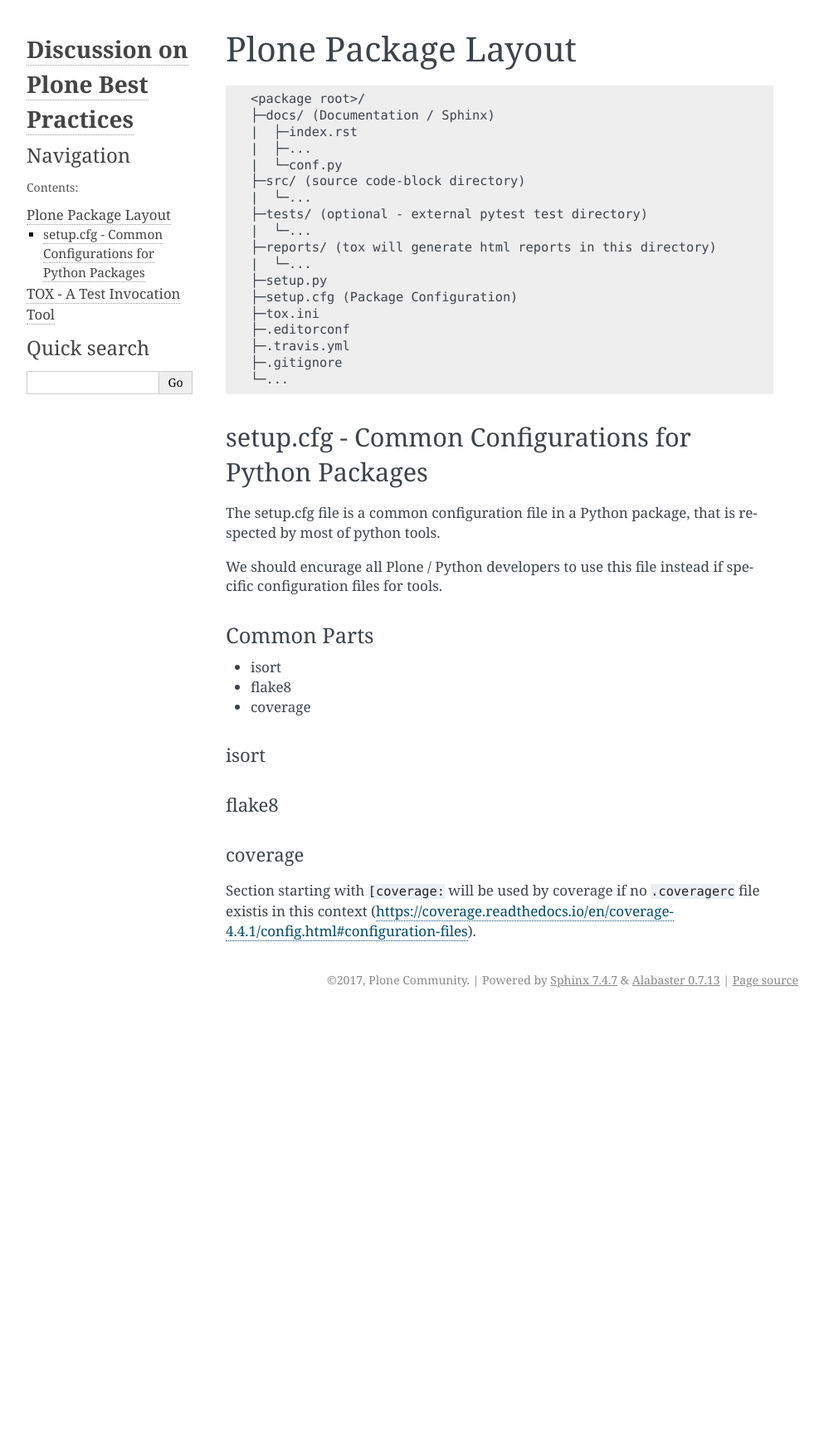
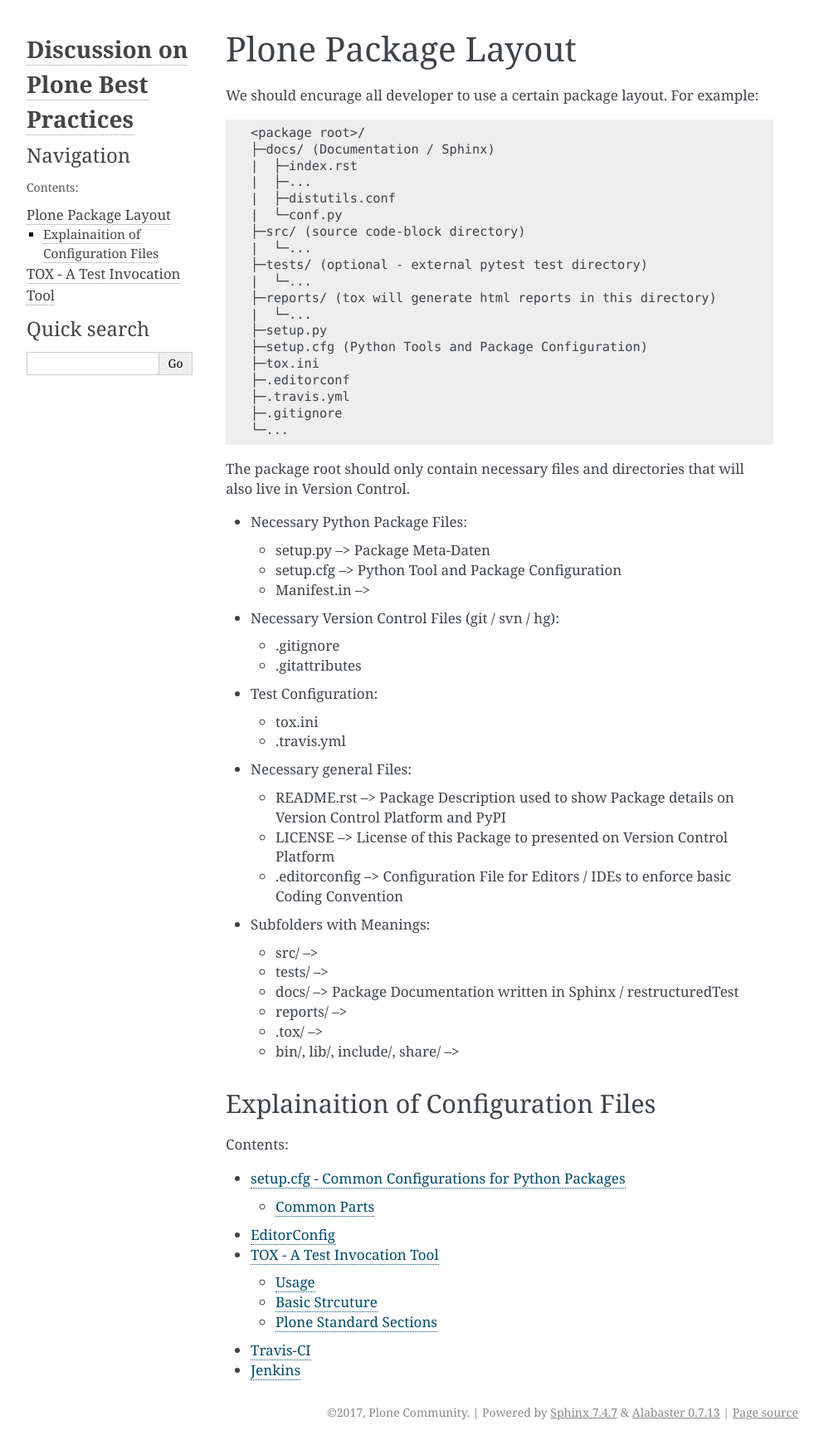
Before and after one commit to plone/plone_best_practices_discussion, a Sphinx documentation site: the page built from docs/package_layout/index.rst, in a window 1280 px wide. Shown: the whole page at 83% size, without its empty margins (148-1141 px from the left). Built offline with Sphinx 7.4.7, drawn with Linux system fonts in a browser that asks for light colours; pages that are not in the unit, such as notebooks, are missing from menus; before the commit the page ends 1220 px from its top, so only the background shows below that.

Commit message:
more docs

```diff
--- /dev/null
+++ b/docs/ci/jenkins.rst
@@ -0,0 +1,2 @@
+Jenkins
+-------
--- /dev/null
+++ b/docs/ci/travis-ci.rst
@@ -0,0 +1,2 @@
+Travis-CI
+---------
--- a/docs/package_layout/index.rst
+++ b/docs/package_layout/index.rst
@@ -1,7 +1,8 @@
 Plone Package Layout
 ====================
 
-
+We should encurage all developer to use a certain package layout.
+For example:
 
 .. code-block:: filesystem
 
@@ -9,6 +10,7 @@ Plone Package Layout
     ├─docs/ (Documentation / Sphinx)
     |  ├─index.rst
     |  ├─...
+    |  ├─distutils.conf
     |  └─conf.py
     ├─src/ (source code-block directory)
     |  └─...
@@ -17,7 +19,7 @@ Plone Package Layout
     ├─reports/ (tox will generate html reports in this directory)
     |  └─...
     ├─setup.py
-    ├─setup.cfg (Package Configuration)
+    ├─setup.cfg (Python Tools and Package Configuration)
     ├─tox.ini
     ├─.editorconf
     ├─.travis.yml
@@ -25,4 +27,50 @@ Plone Package Layout
     └─...
 
 
-.. include:: setup_cfg.rst
+The package root should only contain necessary files and directories that will also live in Version Control.
+
+* Necessary Python Package Files:
+
+  * setup.py --> Package Meta-Daten
+  * setup.cfg --> Python Tool and Package Configuration
+  * Manifest.in -->
+
+* Necessary Version Control Files (git / svn / hg):
+
+  * .gitignore
+  * .gitattributes
+
+* Test Configuration:
+
+  * tox.ini
+  * .travis.yml
+
+* Necessary general Files:
+
+  * README.rst --> Package Description used to show Package details on Version Control Platform and PyPI
+  * LICENSE --> License of this Package to presented on Version Control Platform
+  * .editorconfig --> Configuration File for Editors / IDEs to enforce basic Coding Convention
+
+* Subfolders with Meanings:
+
+  * src/ -->
+  * tests/ -->
+  * docs/ --> Package Documentation written in Sphinx / restructuredTest
+  * reports/ -->
+  * .tox/ -->
+  * bin/, lib/, include/, share/ -->
+
+
+Explainaition of Configuration Files
+------------------------------------
+
+
+.. toctree::
+    :maxdepth: 2
+    :caption: Contents:
+
+    setup_cfg/index
+    editorconfig
+    ../tox/index
+    ../ci/travis-ci
+    ../ci/jenkins
--- /dev/null
+++ b/docs/package_layout/setup_cfg/coverage.rst
@@ -0,0 +1,4 @@
+coverage
+--------
+
+Section starting with ``[coverage:`` will be used by coverage if no ``.coveragerc`` file existis in this context (https://coverage.readthedocs.io/en/coverage-4.4.1/config.html#configuration-files).
--- /dev/null
+++ b/docs/package_layout/setup_cfg/flake8.rst
@@ -0,0 +1,2 @@
+flake8
+------
--- a/docs/package_layout/setup_cfg.rst
+++ b/docs/package_layout/setup_cfg/index.rst
@@ -8,24 +8,11 @@ We should encurage all Plone / Python developers to use this file instead if spe
 Common Parts
 ~~~~~~~~~~~~
 
-* isort
-* flake8
-* coverage
 
+.. toctree::
+   :maxdepth: 2
+   :caption: Contents:
 
-
-isort
-.....
-
-
-
-
-flake8
-......
-
-
-
-coverage
-........
-
-Section starting with ``[coverage:`` will be used by coverage if no ``.coveragerc`` file existis in this context (https://coverage.readthedocs.io/en/coverage-4.4.1/config.html#configuration-files).
+   isort
+   flake8
+   coverage
--- /dev/null
+++ b/docs/package_layout/setup_cfg/isort.rst
@@ -0,0 +1,2 @@
+isort
+-----
--- a/docs/tox/index.rst
+++ b/docs/tox/index.rst
@@ -20,9 +20,9 @@ The key feature of TOX, that allows to specify multiple Python and Framework ver
 TOX is not a replacement for Continuous Intergation Server, but it could help to translate those build matrixs for local test invocation.
 
 .. toctree::
-   :maxdepth: 2
-   :caption: Contents:
+    :maxdepth: 2
+    :caption: Contents:
 
-    usage
-    basic_structure
-    standard_sections
+    usage.rst
+    basic_structure.rst
+    standard_sections.rst
--- a/docs/tox/standard_sections.rst
+++ b/docs/tox/standard_sections.rst
@@ -11,7 +11,7 @@ For Plone we recommend you to have the following special environments:
 
 Your ``tox.ini`` should look / start like this:
 
-.. include:: ../../code_snippets/tox.d/tox.ini
+.. include:: ../../code_snippets/tox.d/tox_main.ini
     :code: ini
 
 Flake8
```
Also changed, not shown: 2 other files.
